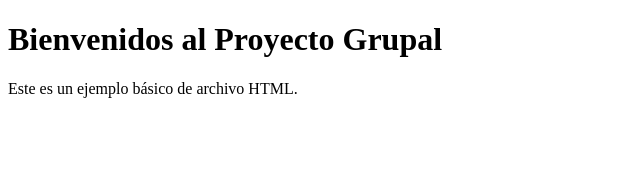
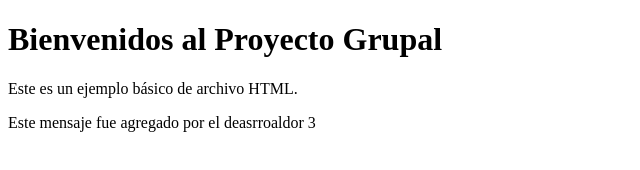
Before and after one commit to Ricardo-Sinani-Rojas/estudio01, a plain HTML site: page index.html in a window 1280 px wide. Shown: the whole page, without its empty margins (0-640 px from the left). Drawn offline with Linux system fonts and the light colour scheme.

Commit message:
Agregando mensaje al archivo HTML

```diff
--- a/index.html
+++ b/index.html
@@ -8,5 +8,6 @@
 <body>
     <h1>Bienvenidos al Proyecto Grupal</h1>
     <p>Este es un ejemplo básico de archivo HTML.</p>
+    <p>Este mensaje fue agregado por el deasrroaldor 3</p>
 </body>
 </html>
```
